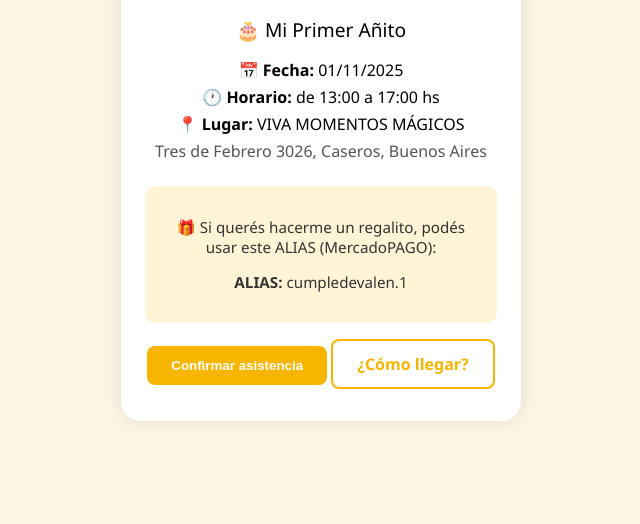
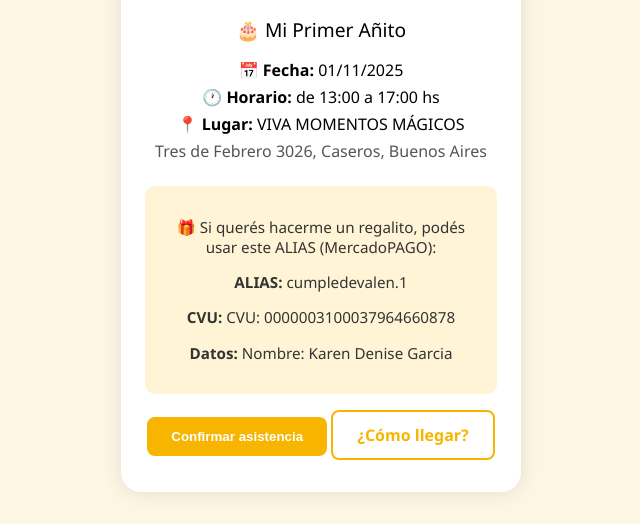
Before and after one commit to marcosdlopez/invitaci-n, a plain HTML site: page index.html in a window 1280 px wide. Shown: the part 837-1361 px from the top of the page, without its empty margins (319-959 px from the left). Before the commit the page ends 1290 px from the top, so only its background shows below. Drawn offline with Linux system fonts and the light colour scheme.

Commit message:
Add files via upload

```diff
--- a/index.html
+++ b/index.html
@@ -39,6 +39,8 @@
       <div class="regalo">
         <p>🎁 Si querés hacerme un regalito, podés usar este ALIAS (MercadoPAGO):</p>
         <p><strong>ALIAS:</strong> cumpledevalen.1</p>
+        <p><strong>CVU:</strong> CVU: 0000003100037964660878</p>
+        <p><strong>Datos:</strong> Nombre: Karen Denise Garcia</p>
       </div>
 
       <!-- Botones -->
```
